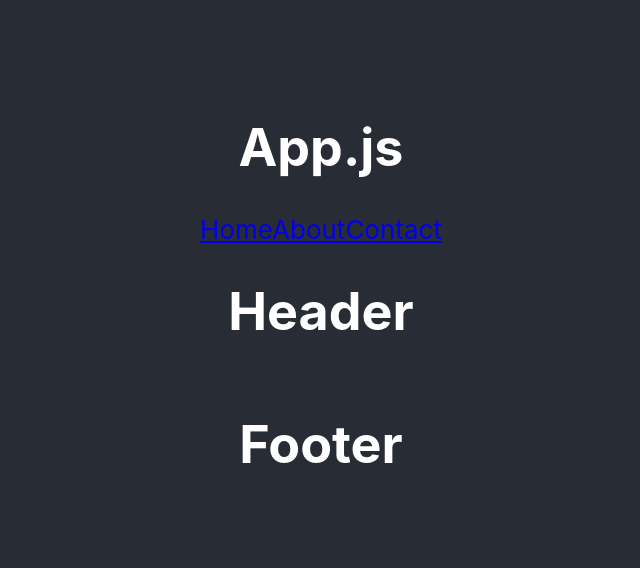
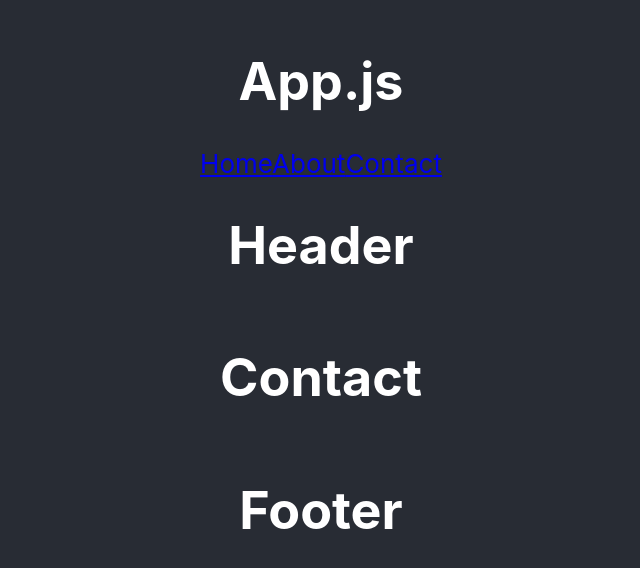
Before and after one commit to mjwall13/webdevmeg, a React (Create React App) app in the folder app/: page /contact in a window 1280 px wide. Shown: the part 104-672 px from the top of the page, without its empty margins (319-959 px from the left). Built offline with nearby package versions, Linux system fonts and the light colour scheme.

Commit message:
setting up navigation routes and links

```diff
--- a/app/src/App.js
+++ b/app/src/App.js
@@ -1,5 +1,5 @@
 import './App.css';
-import { BrowserRouter as Router, Route } from 'react-router-dom';
+import { BrowserRouter as Router, Route, Switch } from 'react-router-dom';
 
 import Header from './components/header';
 import Footer from './components/footer';
@@ -12,16 +12,20 @@
   return (
     <div className="App">
       <Router>
+      <Switch>
+
       <header className="App-header">
         <h1>App.js</h1>
         <Header />
         <main>
-          <Route exact path="/" component={Home} />
-          <Route path="/about" component={About} />
-          <Route path="contact" component={Contact} />
+            <Route exact path='/' component={Home} />
+            <Route path='/about' component={About} />
+            <Route path='/contact' component={Contact} />
         </main>
         <Footer />
       </header>
+      </Switch>
+
       </Router>
     </div>
   );
```
